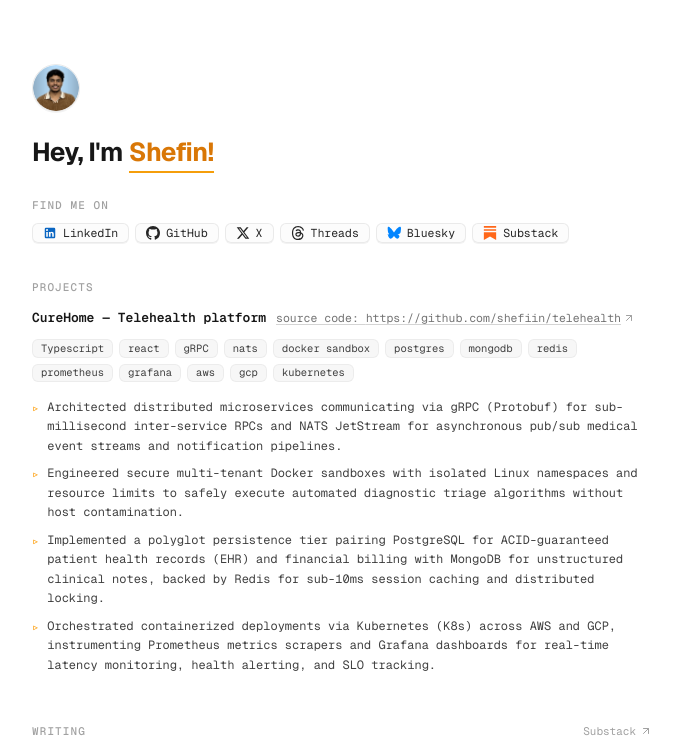
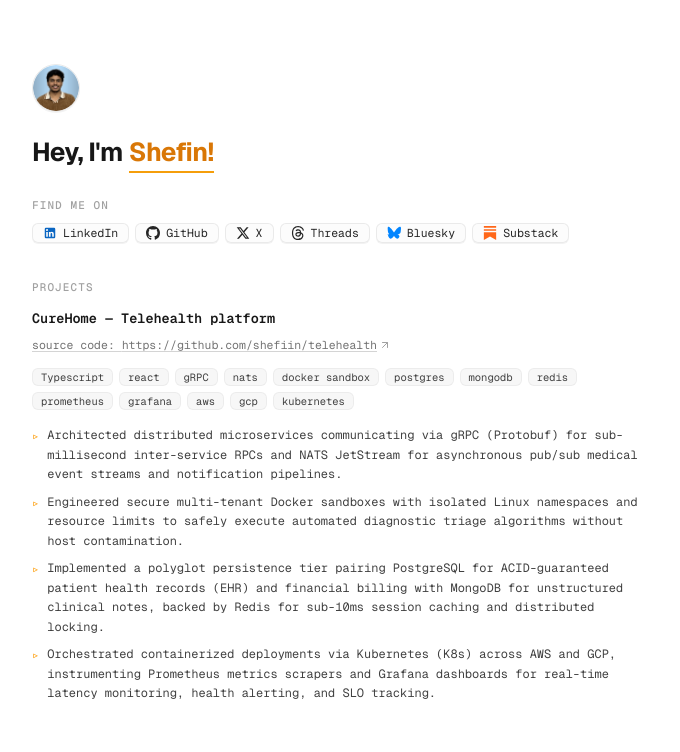
Before and after one commit to shefiin/shefin, a Next.js app in the folder client/: page / in a window 1280 px wide. Shown: the top 752 px of the page, without its empty margins (298-978 px from the left). Built offline with nearby package versions, Linux system fonts and the light colour scheme; no server answers.

Commit message:
style: position source code link directly below project title

```diff
--- a/client/app/page.tsx
+++ b/client/app/page.tsx
@@ -300,22 +300,24 @@ export default function Home() {
                 key={project._id || idx}
                 className="space-y-2.5"
               >
-                {/* Header: Title & source code link (no brackets, no icon) */}
-                <div className="flex items-baseline gap-2.5 flex-wrap text-[13px] font-mono">
-                  <h3 className="font-semibold text-neutral-900">
+                {/* Title & Source Code Link Below */}
+                <div>
+                  <h3 className="text-[13.5px] font-mono font-semibold text-neutral-900">
                     {project.title}
                   </h3>
 
                   {project.sourceCode && (
+                    <div className="mt-1">
                       <a
                         href={project.sourceCode}
                         target="_blank"
                         rel="noopener noreferrer"
-                      className="text-neutral-500 hover:text-neutral-900 text-[11.5px] transition underline underline-offset-2 decoration-neutral-300 hover:decoration-neutral-600 inline-flex items-center gap-0.5"
+                        className="text-neutral-500 hover:text-neutral-900 text-[11.5px] font-mono transition underline underline-offset-2 decoration-neutral-300 hover:decoration-neutral-600 inline-flex items-center gap-0.5"
                       >
                         <span>source code: {project.sourceCode}</span>
                         <ArrowUpRight className="w-3 h-3 text-neutral-400 inline" />
                       </a>
+                    </div>
                   )}
                 </div>
 
```
Lines whose indentation alone changed are shown as unchanged.
